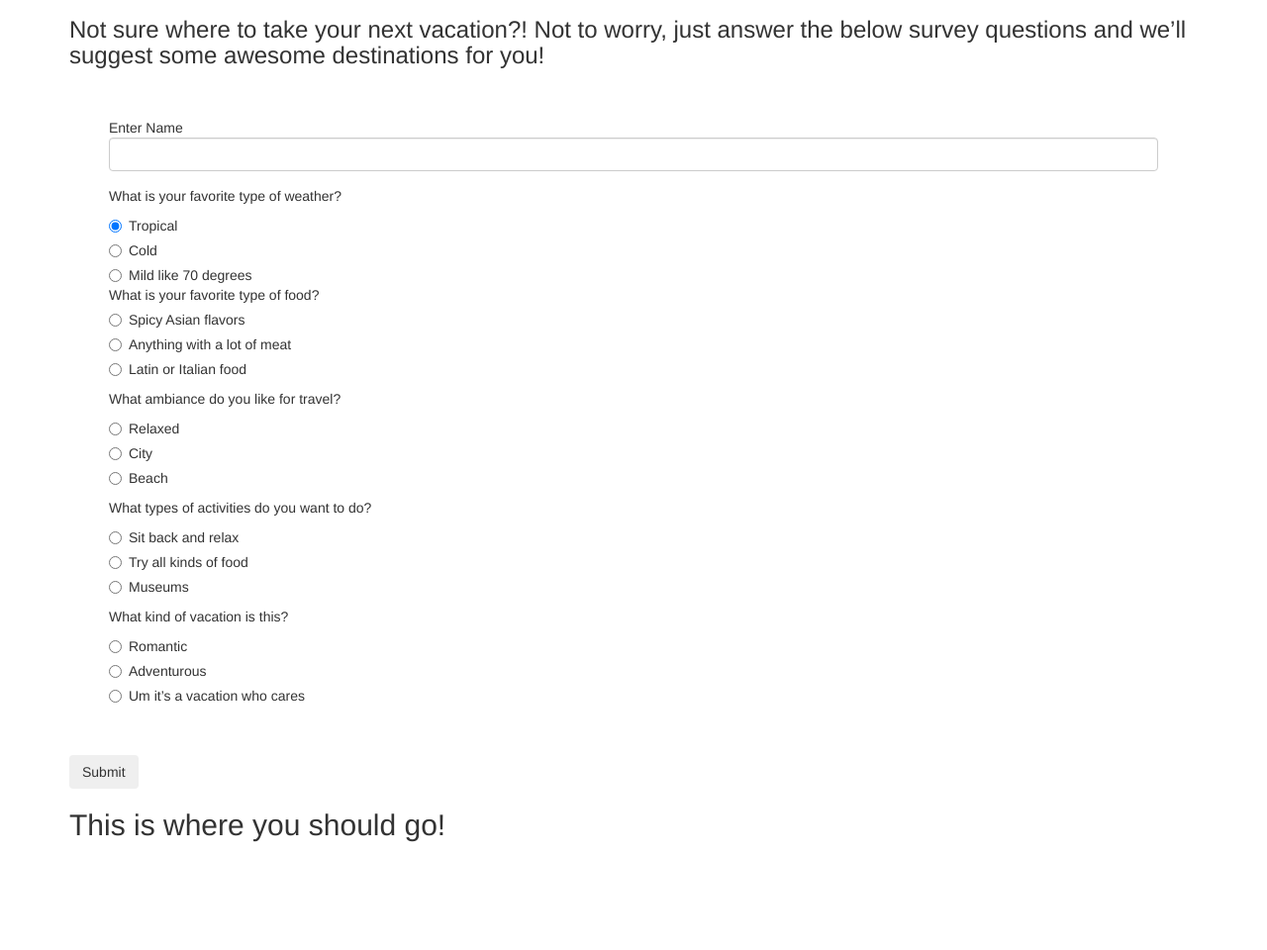
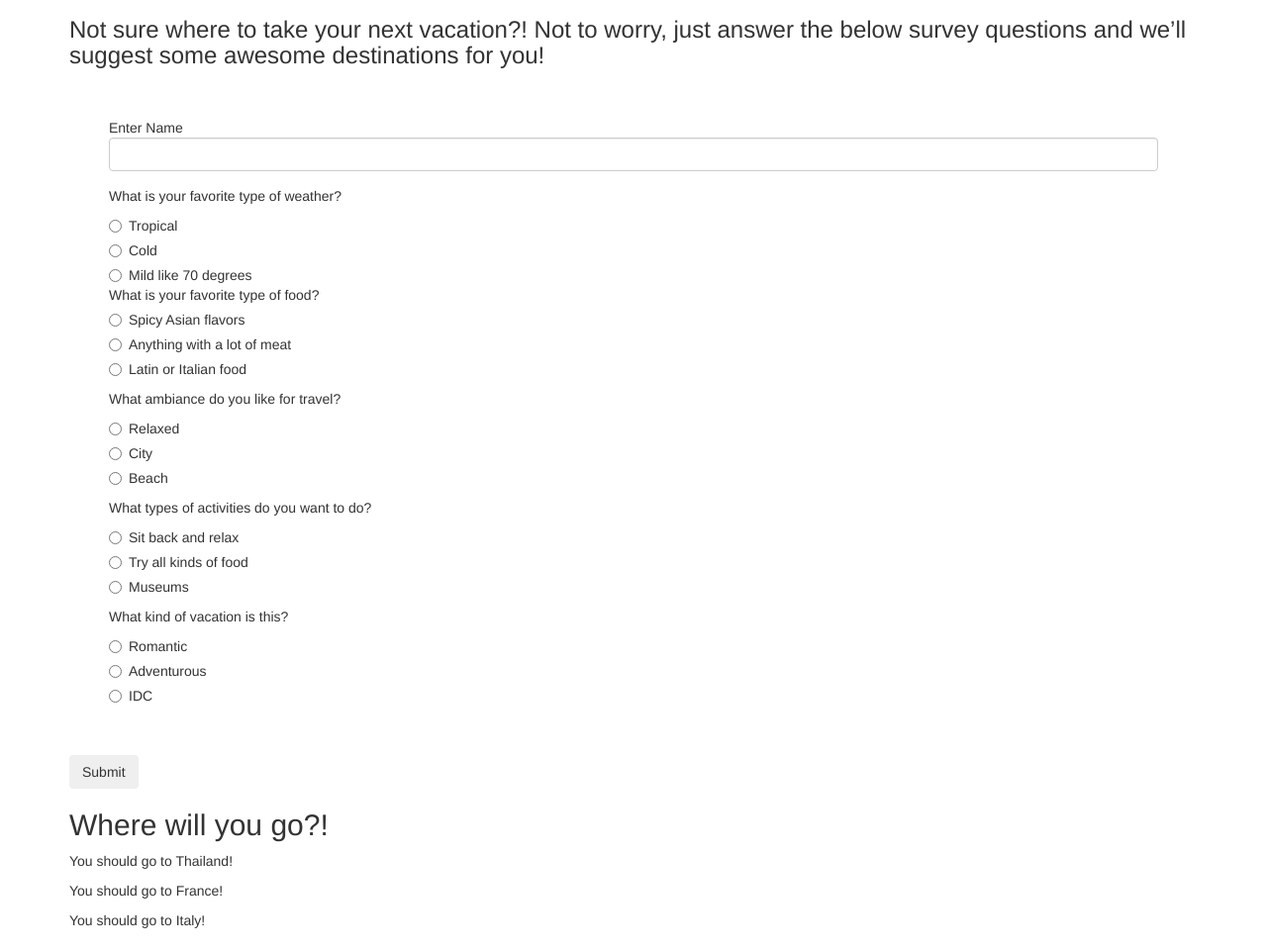
Before and after one commit to eunimaru/vacation, a plain HTML site: page Desktop/vacation/index.html in a window 1280 px wide. Shown: the part 63-1023 px from the top of the page at 99% size. Before the commit the page ends 923 px from the top, so only its background shows below. Drawn offline with nearby package versions, Linux system fonts and the light colour scheme.

Commit message:
experiment with more jquery functions

```diff
--- a/Desktop/vacation/css/styles.css
+++ b/Desktop/vacation/css/styles.css
@@ -1,4 +1,4 @@
-#destination{
+.destination1 .destination2 .destination3 {
   display: none;
 }
 
--- a/Desktop/vacation/index.html
+++ b/Desktop/vacation/index.html
@@ -23,19 +23,19 @@
 
 	        <div class="radio">
 	          <label>
-	          <input type="radio" name="weather" value="a" checked>
+	          <input type="radio" name="weather" value="Tropical">
 	          Tropical
 	          </label>
 	        </div>
 	        <div class="radio">
 	          <label>
-	          <input type="radio" name="weather" value="b">
+	          <input type="radio" name="weather" value="Cold">
 	          Cold
 	          </label>
 	        </div>
 	        <div class="radio">
 	          <label>
-	          <input type="radio" name="weather" value="c">
+	          <input type="radio" name="weather" value="Mild like 70 degrees">
 	          Mild like 70 degrees
 	          </label>
 
@@ -44,19 +44,19 @@
 	     </div>
 	        <div class="radio">
 	          <label>
-	          <input type="radio" name="food" value="a">
+	          <input type="radio" name="food" value="Spicy Asian flavors">
 	          Spicy Asian flavors
 	          </label>
 	        </div>
 <div class="radio">
 	          <label>
-	          <input type="radio" name="food" value="b">
+	          <input type="radio" name="food" value="Anything with a lot of meat">
 	          Anything with a lot of meat
 	          </label>
 	        </div>
 <div class="radio">
 	          <label>
-	          <input type="radio" name="food" value="c">
+	          <input type="radio" name="food" value="Latin or Italian food">
 	          Latin or Italian food
 	          </label>
 	        </div>
@@ -65,21 +65,21 @@
 
 <div class="radio">
 	          <label>
-	          <input type="radio" name="ambiance" value="a">
+	          <input type="radio" name="ambiance" value="Relaxed">
 	          Relaxed
 	          </label>
 	        </div>
 
 	     <div class="radio">
 	          <label>
-	          <input type="radio" name="ambiance" value="b">
+	          <input type="radio" name="ambiance" value="City">
 	          City
 	          </label>
 	        </div>
 
 	      <div class="radio">
 	          <label>
-	          <input type="radio" name="ambiance" value="c">
+	          <input type="radio" name="ambiance" value="Beach">
 	          Beach
 	          </label>
 	        </div>
@@ -88,20 +88,20 @@
 
 	     <div class="radio">
 	          <label>
-	          <input type="radio" name="activities" value="a">
+	          <input type="radio" name="activities" value="SIt back and relax">
 	          Sit back and relax
 	          </label>
 	        </div>
 
 <div class="radio">
 	          <label>
-	          <input type="radio" name="activities" value="b">
+	          <input type="radio" name="activities" value="Try all kinds of food">
 	          Try all kinds of food
 	          </label>
 	        </div>
 <div class="radio">
 	          <label>
-	          <input type="radio" name="activities" value="c">
+	          <input type="radio" name="activities" value="Musuems">
 	          Museums
 	          </label>
 	        </div>
@@ -110,31 +110,38 @@
 
 	     <div class="radio">
 	          <label>
-	          <input type="radio" name="type" value="a">
+	          <input type="radio" name="type" value="Romantic">
 	          Romantic
 	          </label>
 	        </div>
      	<div class="radio">
 	          <label>
-	          <input type="radio" name="type" value="b">
+	          <input type="radio" name="type" value="Adventurous">
 	          Adventurous
 	          </label>
 	        </div>
 			<div class="radio">
 	          <label>
-	          <input type="radio" name="type" value="c">
-	          Um it’s a vacation who cares
+	          <input type="radio" name="type" value="IDC">
+	          IDC
 	          </label>
 	        </div>
 	</div>
 	        <button type="submit" class="btn">Submit</button>
 
-	        <h2>This is where you should go!</h2>
-	<div id="destination">
-	<span id="tryResult"></span>
+	        <h2>Where will you go?!</h2>
+	<div class="destination1 clearcl">
+	<p>You should go to Thailand!</p>
+</div>
+	<div class="destination2 clearcl">
+	<p>You should go to France!</p>
+</div class="destination3 clearcl">
+<p>You should go to Italy!</p>
+</div>
+
+</p>
 	</div>
 	    </form>
-
 	  </div>
 	</body>
 	</html>
--- a/Desktop/vacation/js/scripts.js
+++ b/Desktop/vacation/js/scripts.js
@@ -7,16 +7,17 @@ $(function() {
     var activitiesInput = $("input:radio[name=activities]:checked").val();
     var typeInput = $("input:radio[name=type]:checked").val();
 
-    var aInput=("You should go to Thailand").val();
-    var bInput=("You should go to France").val();
-    var cInput=("You should go to Italy").val();
+    // var aInput=("You should go to Thailand").val();
+    // var bInput=("You should go to France").val();
+    // var cInput=("You should go to Italy").val();
 
-
-if (weatherInput==="a"){
-      $("#tryResult").text(aInput).show();
+ $(".clearcl").hide();
+if (weatherInput==="Tropical"){
+      $(".destination1").show();
+    alert("you should go to Thailand");
 }
- else if (foodInput==="b"){
-      $("tryResult").text(bInput).show();
+ else if (foodInput==="Spicy Asian flavors"){
+        $(".destination1").show();
     }
 else if (ambianceInput ==="c"){
       $("tryResult").text(cInput).show();
```
Also changed, not shown: Desktop/cupcake-shop/cupcake.html (added, +9 -0 lines), Desktop/media-query-practice/css/styles.css (added, +20 -0 lines), Desktop/media-query-practice/media-query-site.html (added, +19 -0 lines), Desktop/css/styles.css (added), 3 other files.
